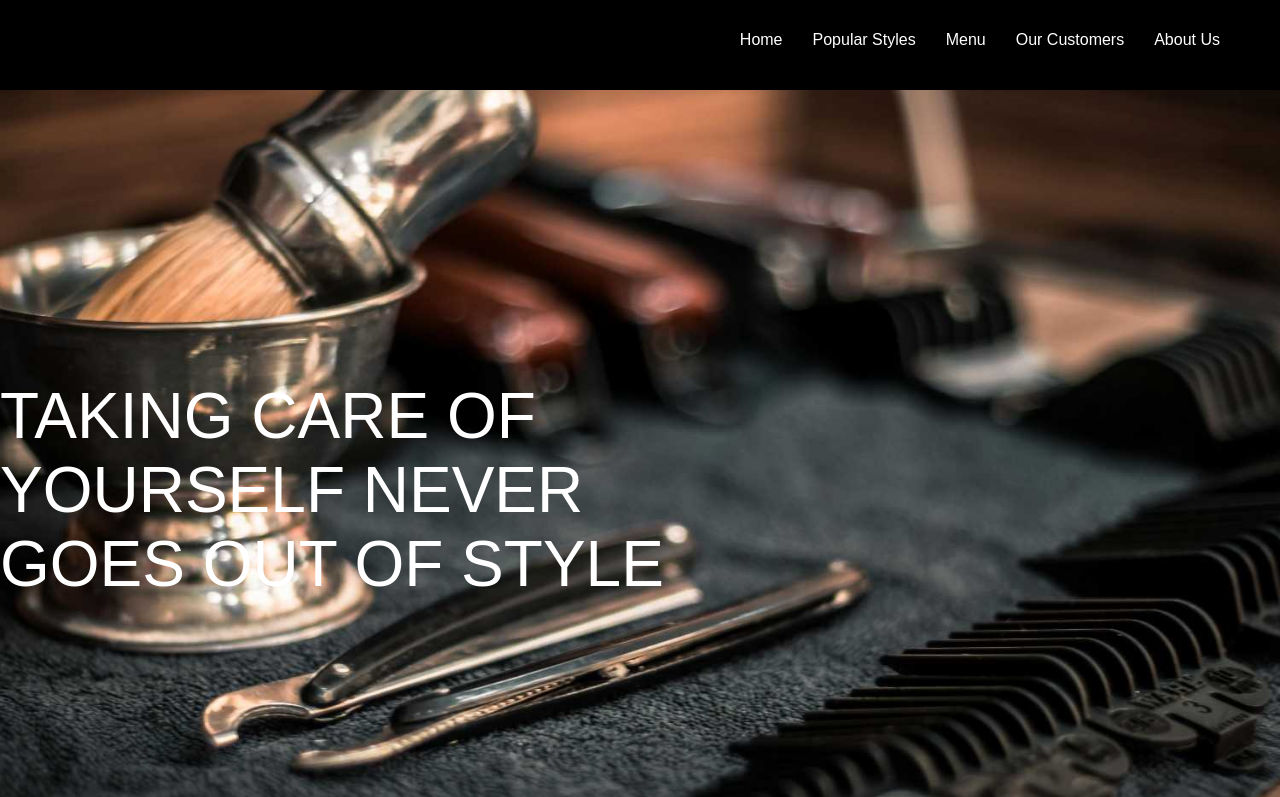
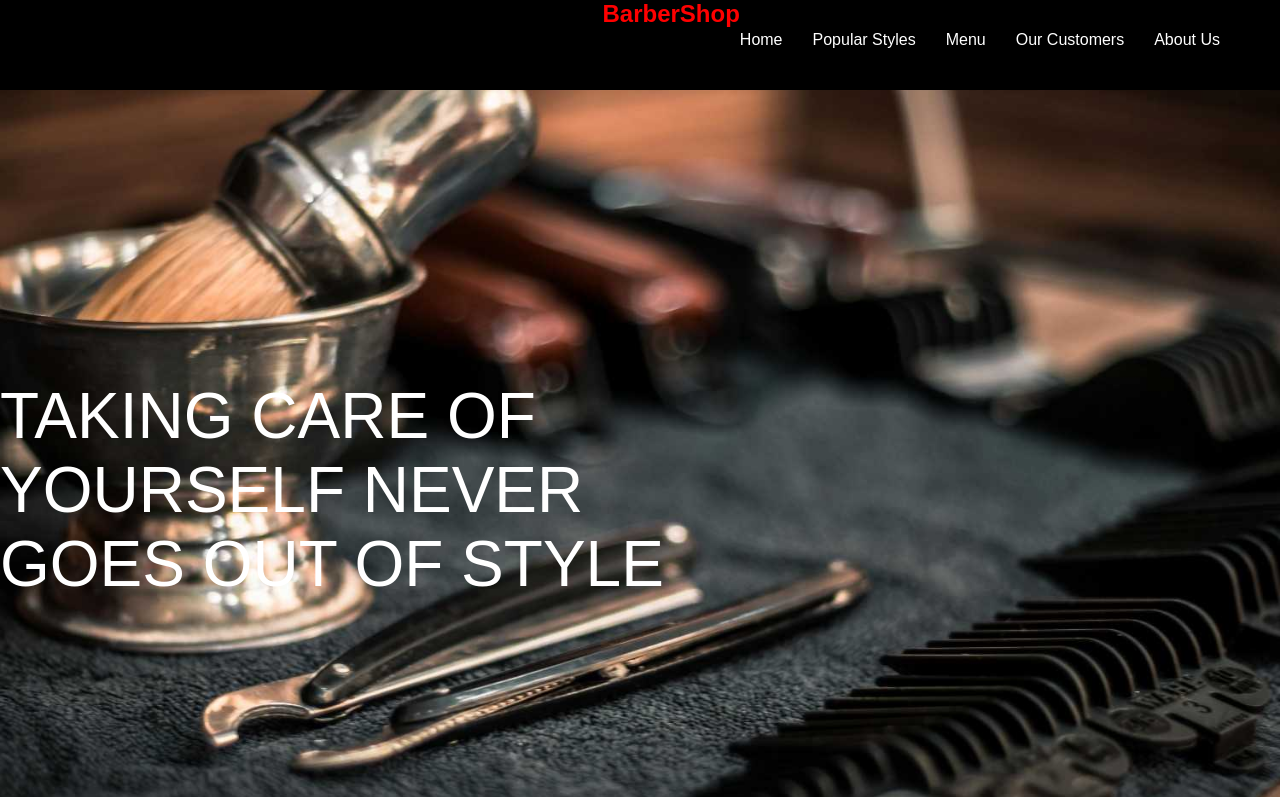
Before and after one commit to RashaadSmith23/Barbershop-Template, a plain HTML site: page index.html in a window 1280 px wide. Shown: the top 797 px of the page. Drawn offline with nearby package versions, Linux system fonts and the light colour scheme; a web font is replaced by a local one.

Commit message:
Update site

```diff
--- a/index.html
+++ b/index.html
@@ -10,7 +10,7 @@
 <body>
 
   <nav>
-    <p>BarberShop</p>
+    <p style="font-size: 24px; font-weight: bold;color: red;">BarberShop</p>
     <ul class="sidebar">
       <li onclick="hideSidebar()"><i class="ri-close-line"></i></li>
       <li class="sidebar-links"><a href="#home">Home</a></li>
```
